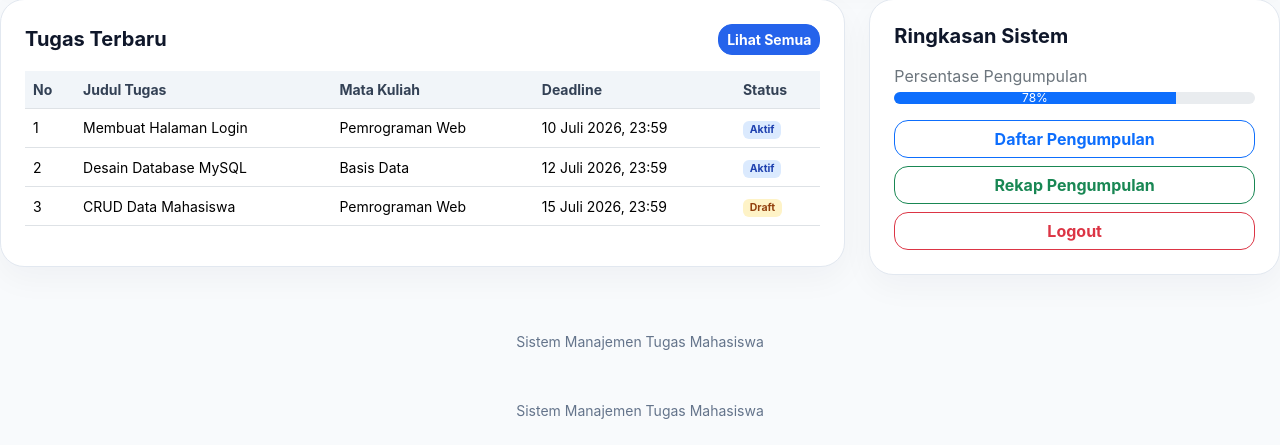
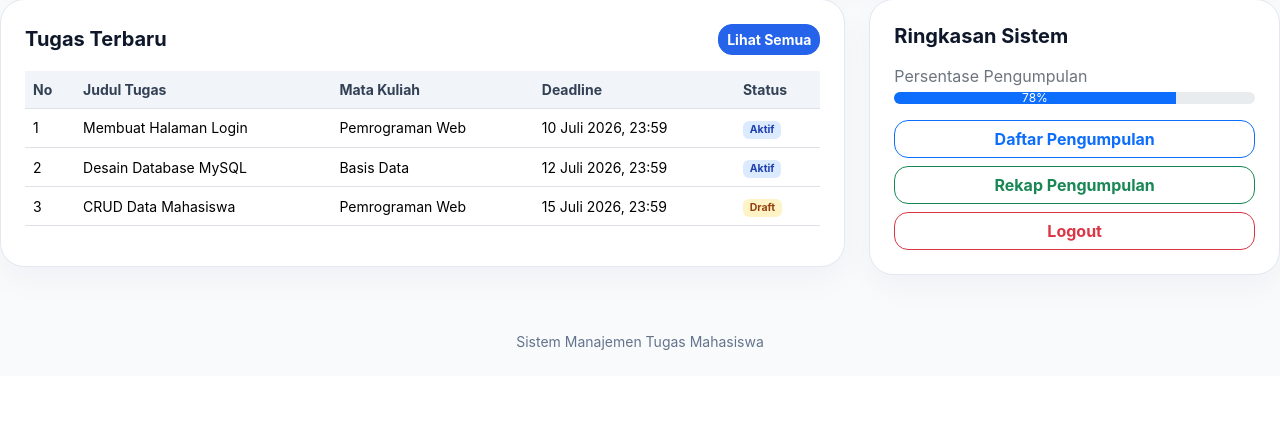
Before and after one commit to Abdel1705/web-tugas-mahasiswa-UAS, a PHP site: page /dashboard.php in a window 1280 px wide. Shown: the part 718-1163 px from the top of the page. After the commit the page ends 1068 px from the top, so only its background shows below. Run offline with PHP 8.4, Linux system fonts and the light colour scheme; some libraries are stand-ins or nearby versions.

Commit message:
hapus fouter

```diff
--- a/dashboard.php
+++ b/dashboard.php
@@ -234,11 +234,6 @@
     </main>
 
     <footer class="py-4">
-        <div class="container text-center footer-text">
-            Sistem Manajemen Tugas Mahasiswa
-        </div>
-    </footer>
-    <footer class="py-4">
     <div class="container text-center footer-text">
         Sistem Manajemen Tugas Mahasiswa
     </div>
--- a/index.php
+++ b/index.php
@@ -3,7 +3,7 @@
 <head>
     <meta charset="UTF-8">
     <meta name="viewport" content="width=device-width, initial-scale=1.0">
-    <title>Login | Sistem Manajemen Tugas Mahasiswa Ayam</title>
+    <title>Login Sistem Manajemen Tugas Mahasiswa</title>
 
     <link href="https://cdn.jsdelivr.net/npm/bootstrap@5.3.3/dist/css/bootstrap.min.css" rel="stylesheet">
     <link href="assets/css/style.css" rel="stylesheet">
@@ -14,7 +14,7 @@
         <div class="card login-card p-4 p-md-5">
             <div class="text-center mb-4">
                 <div class="logo-box mx-auto mb-3">TM</div>
-                <h3 class="fw-bold mb-1">Sistem Manajemen Tugas</h3>
+                <h3 class="fw-bold mb-1">Sistem Manajemen Tugas Mahasiswa</h3>
                 <p class="text-secondary mb-0">Silakan login untuk masuk ke dashboard</p>
             </div>
 
```
